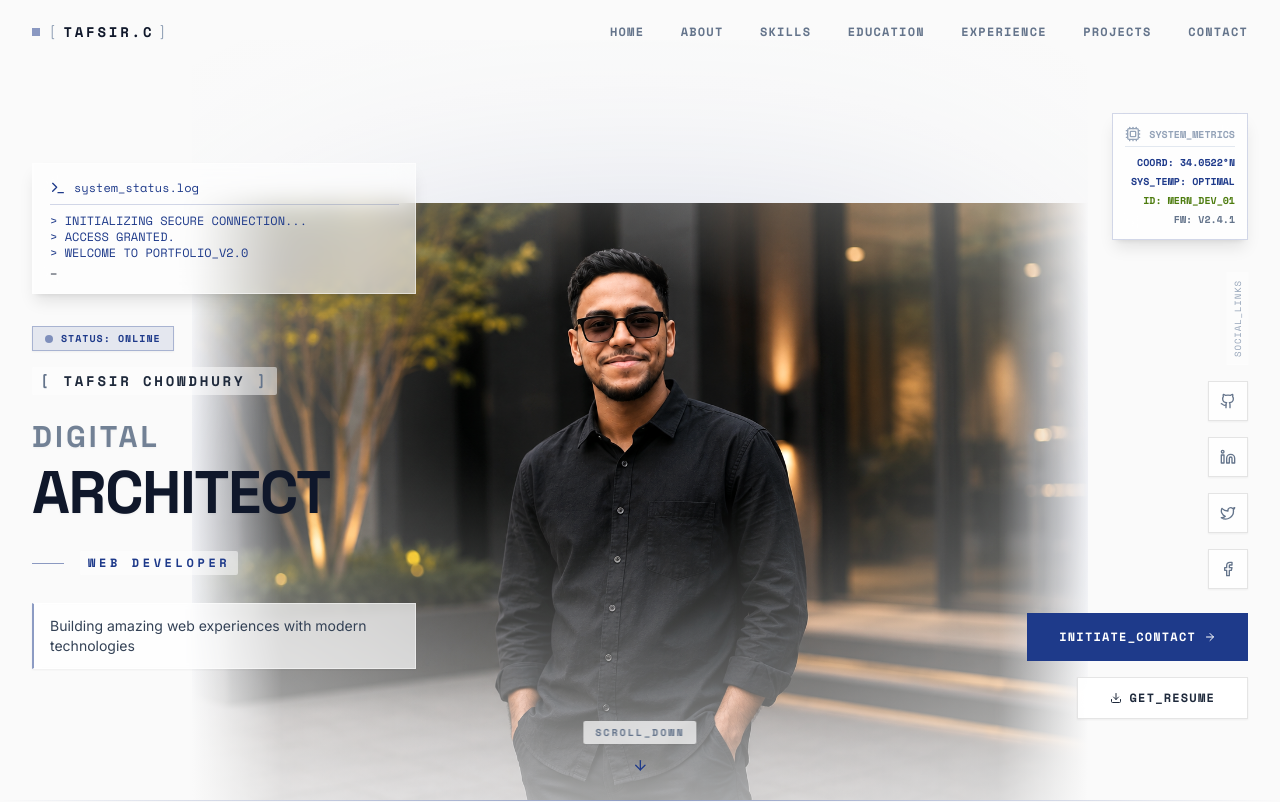
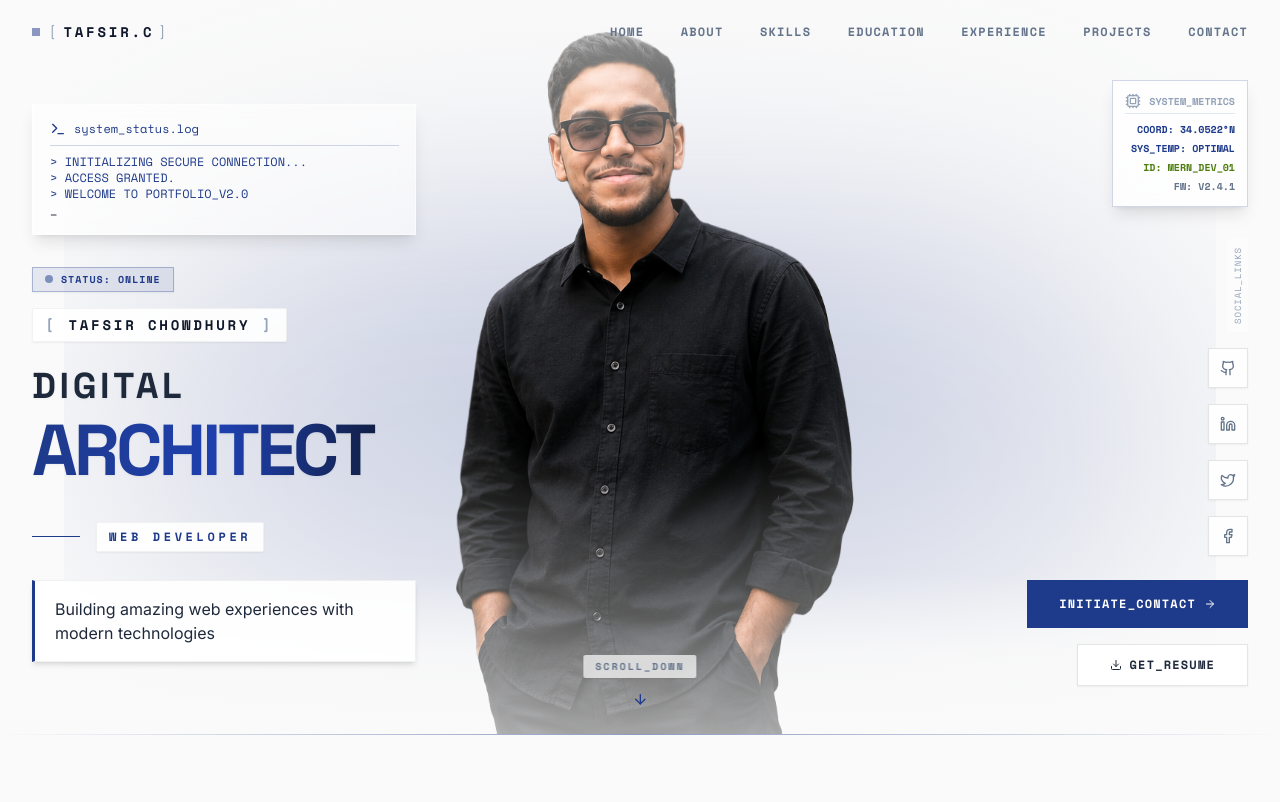
Before and after one commit to Tafsirchy/My-Portfolio, a React (Vite) app: page / in a window 1280 px wide. Shown: the top 802 px of the page. Built offline with nearby package versions, Linux system fonts and the light colour scheme.

Commit message:
Hero Updated

```diff
--- a/src/components/Hero.jsx
+++ b/src/components/Hero.jsx
@@ -103,11 +103,11 @@ const Hero = () => {
   return (
     <section
       id="home"
-      className="relative flex items-center justify-center min-h-screen bg-background bg-grid overflow-hidden"
+      className="relative flex items-center justify-center  bg-background bg-grid overflow-hidden"
     >
       {/* Background Central Image & Compiling Interface */}
       <div className="absolute inset-0 z-10 flex items-end justify-center pointer-events-none">
-        <div className="relative w-full max-w-4xl h-[85vh] md:h-[95vh] flex items-end justify-center overflow-hidden">
+        <div className="relative w-full max-w-6xl h-full flex items-end justify-center overflow-hidden">
 
           {/* Subtle Backlight */}
           <motion.div
@@ -136,11 +136,11 @@ const Hero = () => {
           {isCompiling && (
             <img
               src="/assets/HeroProfile.png"
-              className="absolute z-20 w-full h-full object-contain object-bottom opacity-10 filter grayscale brightness-0"
+              className="absolute z-20 w-full h-[85vh] md:h-[95vh] object-contain object-bottom opacity-10 filter grayscale brightness-0"
               style={{
-                WebkitMaskImage: 'linear-gradient(to right, transparent 0%, black 10%, black 90%, transparent 100%), linear-gradient(to bottom, transparent 0%, black 5%, black 100%)',
+                WebkitMaskImage: 'linear-gradient(to right, transparent 0%, black 25%, black 75%, transparent 100%), linear-gradient(to bottom, transparent 0%, black 5%, black 100%)',
                 WebkitMaskComposite: 'source-in',
-                maskImage: 'linear-gradient(to right, transparent 0%, black 10%, black 90%, transparent 100%), linear-gradient(to bottom, transparent 0%, black 5%, black 100%)',
+                maskImage: 'linear-gradient(to right, transparent 0%, black 25%, black 75%, transparent 100%), linear-gradient(to bottom, transparent 0%, black 5%, black 100%)',
                 maskComposite: 'intersect'
               }}
               alt="Silhouette"
@@ -151,11 +151,11 @@ const Hero = () => {
           <motion.img
             src="/assets/HeroProfile.png"
             alt="Hero Profile"
-            className="relative z-30 w-full h-full object-contain object-bottom drop-shadow-2xl"
+            className="relative z-30 w-full h-[85vh] md:h-[95vh] object-contain object-bottom drop-shadow-2xl"
             style={{
-              WebkitMaskImage: 'linear-gradient(to right, transparent 0%, black 10%, black 90%, transparent 100%), linear-gradient(to bottom, transparent 0%, black 5%, black 100%)',
+              WebkitMaskImage: 'linear-gradient(to right, transparent 0%, black 25%, black 75%, transparent 100%), linear-gradient(to bottom, transparent 0%, black 5%, black 100%)',
               WebkitMaskComposite: 'source-in',
-              maskImage: 'linear-gradient(to right, transparent 0%, black 10%, black 90%, transparent 100%), linear-gradient(to bottom, transparent 0%, black 5%, black 100%)',
+              maskImage: 'linear-gradient(to right, transparent 0%, black 25%, black 75%, transparent 100%), linear-gradient(to bottom, transparent 0%, black 5%, black 100%)',
               maskComposite: 'intersect'
             }}
             initial={{ clipPath: "inset(0 0 100% 0)", filter: "brightness(1.5) hue-rotate(90deg)" }}
@@ -191,7 +191,7 @@ const Hero = () => {
       <div className="absolute inset-0 bg-[radial-gradient(ellipse_at_center,transparent_20%,#fafafa_100%)] pointer-events-none z-10" />
 
       {/* Main HUD Overlay Content */}
-      <div className="relative z-30 max-w-7xl mx-auto w-full px-4 md:px-8 pb-24 pt-20 md:pb-12 md:pt-20 min-h-screen flex flex-col md:grid md:grid-cols-12 gap-8 items-center md:items-stretch">
+      <div className="relative z-30 max-w-7xl mx-auto w-full px-4 md:px-8 pb-24 pt-20 md:pb-12 md:pt-20  flex flex-col md:grid md:grid-cols-12 gap-8 items-center md:items-stretch">
 
         {/* ================= LEFT HUD PANEL ================= */}
         <motion.div
@@ -223,24 +223,24 @@ const Hero = () => {
                 <span className="text-[10px] tracking-widest text-neon-navy font-bold uppercase">STATUS: ONLINE</span>
               </motion.div>
 
-              <div className="flex items-center gap-3 font-mono text-sm tracking-[0.2em] text-slate-500 uppercase font-bold bg-white/50 px-2 py-1 rounded-sm">
-                <span>[</span><span className="text-slate-800">{personalInfo.name}</span><span>]</span>
+              <div className="flex items-center gap-3 font-mono text-sm tracking-[0.2em] uppercase font-bold bg-white/90 px-3 py-1.5 rounded-sm shadow-sm border border-black/5">
+                <span className="text-slate-400">[</span><span className="text-slate-900">{personalInfo.name}</span><span className="text-slate-400">]</span>
               </div>
             </div>
 
             {/* Main Heading */}
-            <h1 className="font-display font-bold text-5xl lg:text-6xl leading-none tracking-tight text-slate-900 uppercase">
-              <span className="block opacity-90 text-2xl lg:text-3xl mb-2 text-slate-500 tracking-widest drop-shadow-sm">Digital</span>
-              <span className="block text-gradient-navy drop-shadow-sm">Architect</span>
+            <h1 className="font-display font-black text-6xl lg:text-7xl leading-none tracking-tighter uppercase relative z-10">
+              <span className="block text-3xl lg:text-4xl mb-2 text-slate-800 tracking-widest drop-shadow-sm">Digital</span>
+              <span className="block bg-clip-text text-transparent bg-gradient-to-r from-neon-navy via-blue-800 to-slate-900 drop-shadow-sm pb-2">Architect</span>
             </h1>
 
-            <div className="flex items-center gap-4 py-1 font-mono text-[10px] md:text-xs text-neon-navy uppercase tracking-[0.3em] font-bold">
-              <div className="h-px w-8 bg-neon-navy/50"></div>
-              <span className="bg-white/50 px-2 py-1 rounded-sm">{personalInfo.tagline}</span>
+            <div className="flex items-center gap-4 py-1 font-mono text-xs text-neon-navy uppercase tracking-[0.3em] font-bold">
+              <div className="h-px w-12 bg-neon-navy"></div>
+              <span className="bg-white/90 px-3 py-1.5 rounded-sm shadow-sm border border-black/5">{personalInfo.tagline}</span>
             </div>
 
             {/* Description */}
-            <p className="text-xs md:text-sm text-slate-700 font-sans leading-relaxed border-l-2 border-neon-navy/50 pl-4 bg-white/70 backdrop-blur-sm p-3 shadow-sm border-y border-r border-y-white/50 border-r-white/50">
+            <p className="text-sm md:text-base text-slate-800 font-sans leading-relaxed border-l-[3px] border-neon-navy pl-5 bg-white/90 backdrop-blur-md p-4 shadow-md border-y border-r border-y-black/5 border-r-black/5 max-w-lg">
               {personalInfo.headline}
             </p>
           </div>
--- a/src/pages/Home.jsx
+++ b/src/pages/Home.jsx
@@ -10,7 +10,7 @@ import Footer from '@/components/Footer';
 
 const Home = () => {
   return (
-    <div className="min-h-screen">
+    <div className="">
       <Navbar />
       <Hero />
       <About />
```
Also changed, not shown: public/assets/HeroProfile.png.
